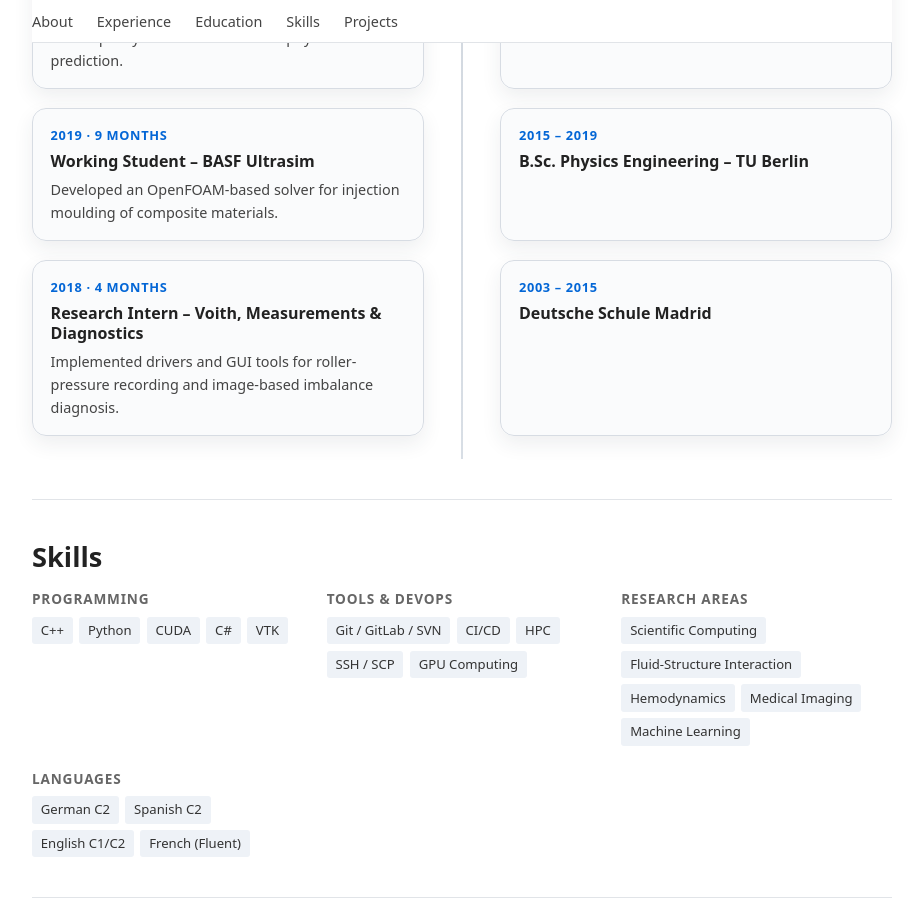
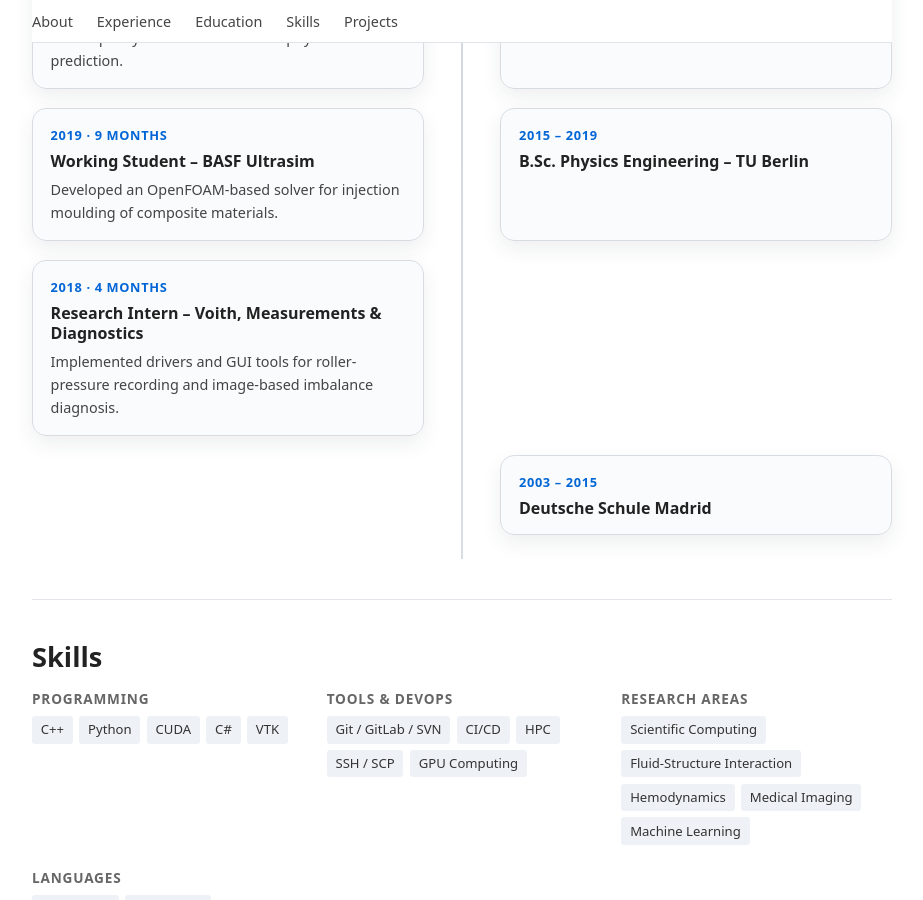
Before and after one commit to pjekenrico/pjekenrico.github.io, a Jekyll site: the page built from index.md, in a window 1280 px wide and 900 px high, scrolled down 1592 px. Shown: the whole window, without its empty margins (178-1101 px from the left). Built offline with Jekyll 4.4.1, drawn with Linux system fonts in a browser that asks for light colours.

Commit message:
Fixing entrz

```diff
--- a/index.md
+++ b/index.md
@@ -118,6 +118,11 @@ Computational mathematician and researcher specialising in high-performance comp
       <h3>Research Intern &ndash; Voith, Measurements &amp; Diagnostics</h3>
       <p>Implemented drivers and GUI tools for roller-pressure recording and image-based imbalance diagnosis.</p>
     </article>
+    <div class="timeline-slot"></div>
+  </div>
+
+  <div class="timeline-row">
+    <div class="timeline-slot"></div>
     <article class="timeline-event timeline-event--right">
       <time>2003 &ndash; 2015</time>
       <h3>Deutsche Schule Madrid</h3>
```
